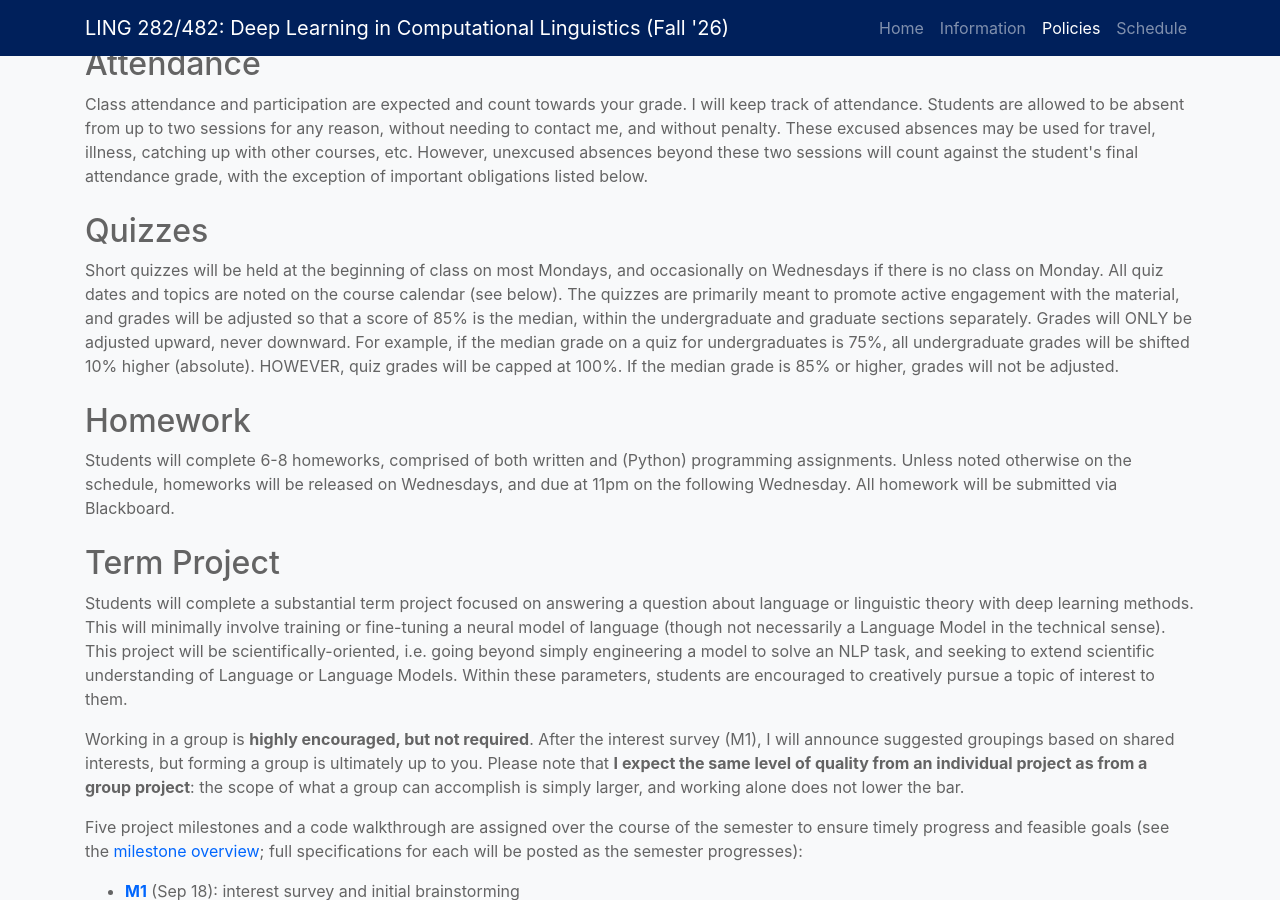
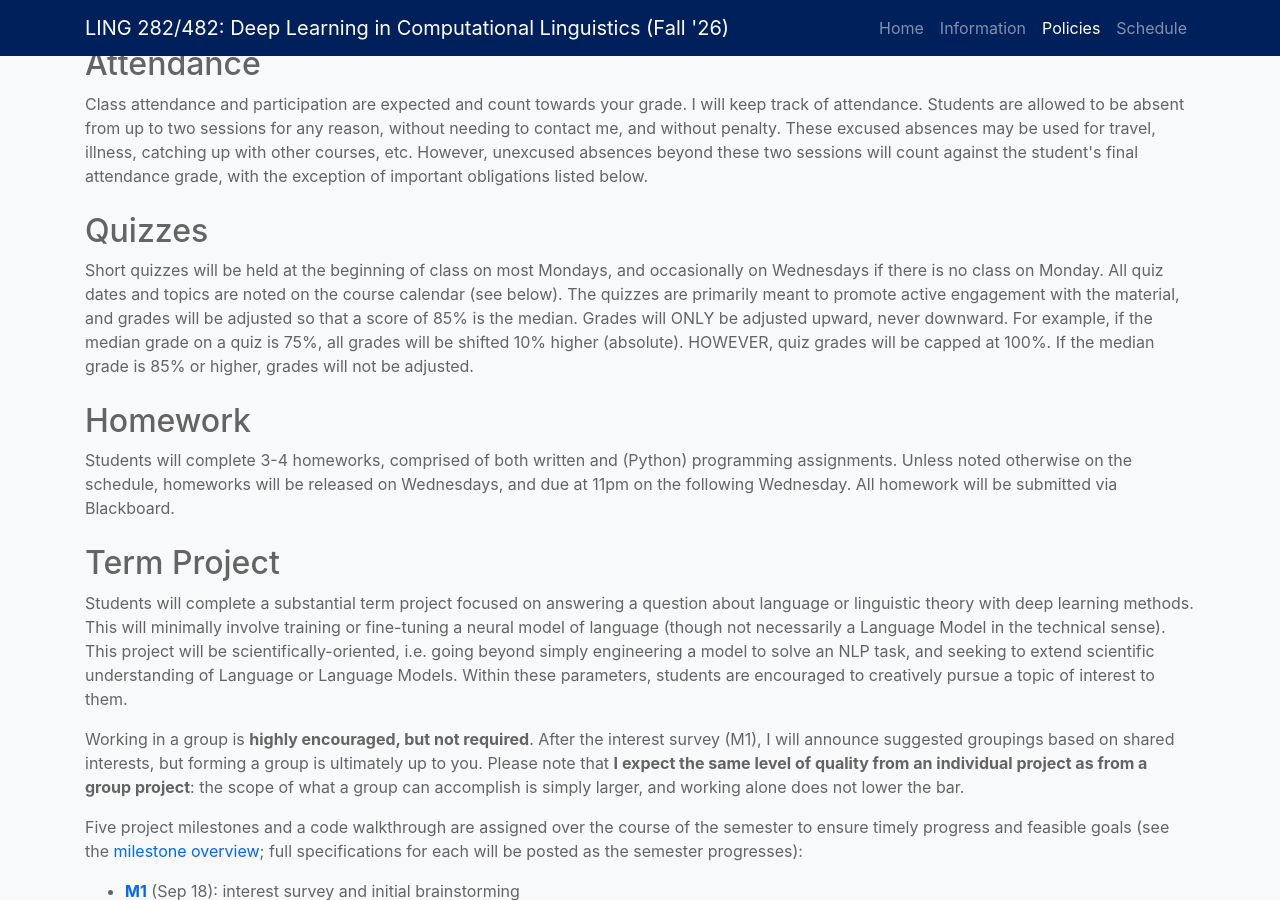
Before and after one commit to cmdowney88/cmdowney88.github.io, a Jekyll site: the page teaching/ling282/fall26/index.html, which Jekyll copies as it is, in a window 1280 px wide and 900 px high, scrolled down 1016 px. Built offline with Jekyll 4.4.1, drawn with Linux system fonts in a browser that asks for light colours.

Commit message:
ling282: correct the quiz curve and the homework count
Quizzes are curved to an 85% median across the whole class, not
separately for the undergraduate and graduate sections; the worked
example is reworded to match.

The syllabus advertised 6-8 homeworks while the schedule releases three
(hw1-hw3), so the prose now says 3-4.

```diff
--- a/teaching/ling282/fall26/index.html
+++ b/teaching/ling282/fall26/index.html
@@ -138,16 +138,15 @@
 						occasionally on Wednesdays if there is no class on Monday. All quiz dates
 						and topics are noted on the course calendar (see below). The quizzes are
 						primarily meant to promote active engagement with the material, and grades
-						will be adjusted so that a score of 85% is the median, within the
-						undergraduate and graduate sections separately. Grades will ONLY be adjusted
-						upward, never downward. For example, if the median grade on a quiz for
-						undergraduates is 75%, all undergraduate grades will be shifted 10% higher
-						(absolute). HOWEVER, quiz grades will be capped at 100%. If the median grade
-						is 85% or higher, grades will not be adjusted.
+						will be adjusted so that a score of 85% is the median. Grades will ONLY be
+						adjusted upward, never downward. For example, if the median grade on a quiz
+						is 75%, all grades will be shifted 10% higher (absolute). HOWEVER, quiz
+						grades will be capped at 100%. If the median grade is 85% or higher, grades
+						will not be adjusted.
 					</p>
 					<h2 class="pt-2">Homework</h2>
 					<p>
-						Students will complete 6-8 homeworks, comprised of both written and
+						Students will complete 3-4 homeworks, comprised of both written and
 						(Python) programming assignments. Unless noted otherwise on the schedule,
 						homeworks will be released on Wednesdays, and due at 11pm on the following
 						Wednesday. All homework will be submitted via Blackboard.
```
Also changed, not shown: .claude/courses/ling282.md.
